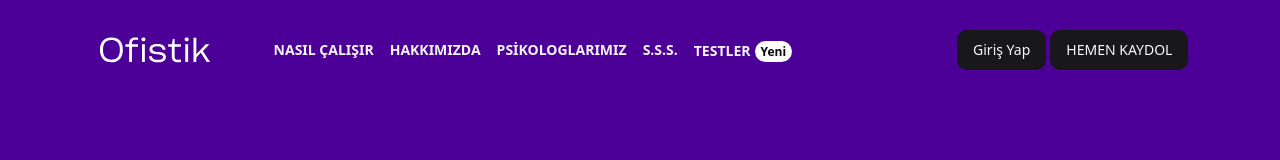
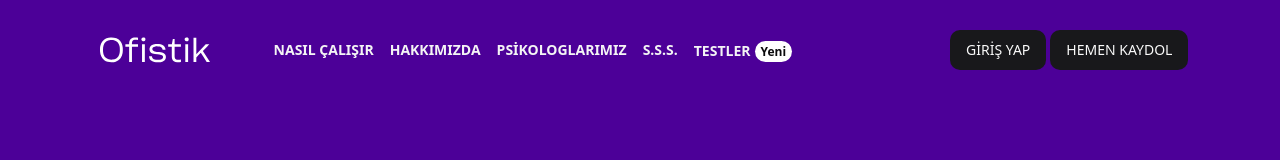
Before and after one commit to ramazanunal/Ofistik---Medyanes-360, a Next.js app: page / in a window 1280 px wide. Shown: the top 160 px of the page. Built offline with nearby package versions, Linux system fonts and the light colour scheme.

Commit message:
fix home page, modal fix

```diff
--- a/components/ChoseType.js
+++ b/components/ChoseType.js
@@ -17,7 +17,7 @@ function ChoseType({
                     <div
                         onClick={() => {
                             setActiveIndex(idx)
-                            changeComponent()
+                            changeComponent(header)
                         }}
                         key={idx}
                         className={classnames(
--- a/components/modal/auth/index.jsx
+++ b/components/modal/auth/index.jsx
@@ -1,3 +1,4 @@
+'use client'
 import {
     Dialog, DialogContent, DialogDescription, DialogFooter, DialogHeader, DialogTitle,
     DialogTrigger,
@@ -6,11 +7,11 @@ import {Button} from "@/components/ui/button";
 import {Label} from "@/components/ui/label";
 import {Input} from "@/components/ui/input";
 
-export default function () {
+function AuthModal () {
     return (
         <Dialog>
             <DialogTrigger asChild>
-                <Button variant="outline">Edit Profile</Button>
+                <Button>GİRİŞ YAP</Button>
             </DialogTrigger>
             <DialogContent className="sm:max-w-[425px]">
                 <DialogHeader>
@@ -40,3 +41,5 @@ export default function () {
         </Dialog>
     )
 }
+
+export default AuthModal
--- a/containers/Home/_components/header/index.jsx
+++ b/containers/Home/_components/header/index.jsx
@@ -6,6 +6,7 @@ import {RxHamburgerMenu} from "react-icons/rx";
 import classNames from "classnames";
 import Logo from "@/assets/icons/logo";
 import {Button} from "@/components/ui/button";
+import AuthModal from "@/components/modal/auth";
 
 function Header() {
     //hamburger meu button change
@@ -112,11 +113,7 @@ function Header() {
                         </Link>
                     </div>
                     <div className="flex relative flex-col gap-1 items-center justify-center md:flex-row">
-                        <Link href="#">
-                            <Button>
-                                Giriş Yap
-                            </Button>
-                        </Link>
+                        <AuthModal />
                         <Link href="#">
                             <Button>
                                 HEMEN KAYDOL
--- a/containers/Home/index.jsx
+++ b/containers/Home/index.jsx
@@ -10,12 +10,8 @@ import {useState} from "react";
 const HomeContainer = () => {
     const [activeComponent, setActiveComponent] = useState("Hizmet Al")
 
-    const changeComponent = () => {
-        if(activeComponent === "Hizmet Al") {
-            setActiveComponent("Hizmet Ver")
-        } else if (activeComponent === "Hizmet Ver") {
-            setActiveComponent("Hizmet Al")
-        }
+    const changeComponent = (str) => {
+        setActiveComponent(str)
     }
 
     return (
```
